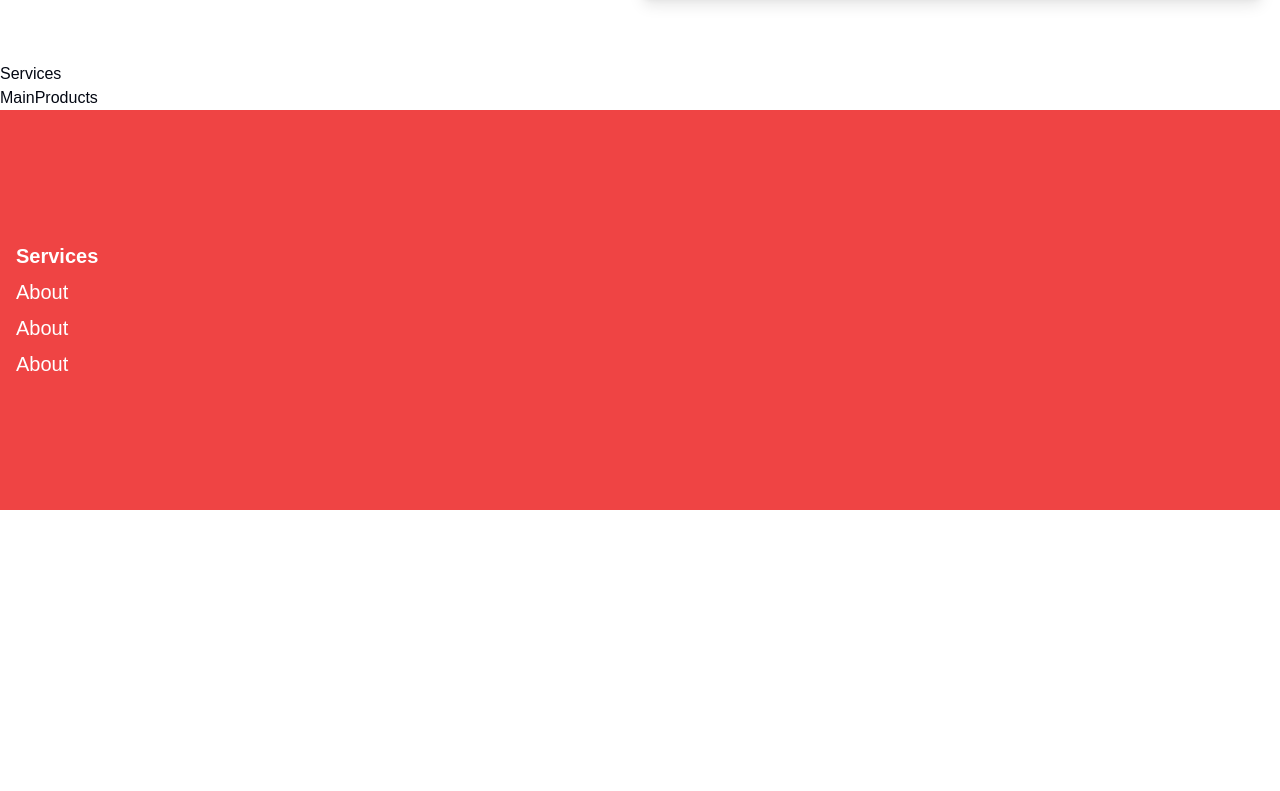
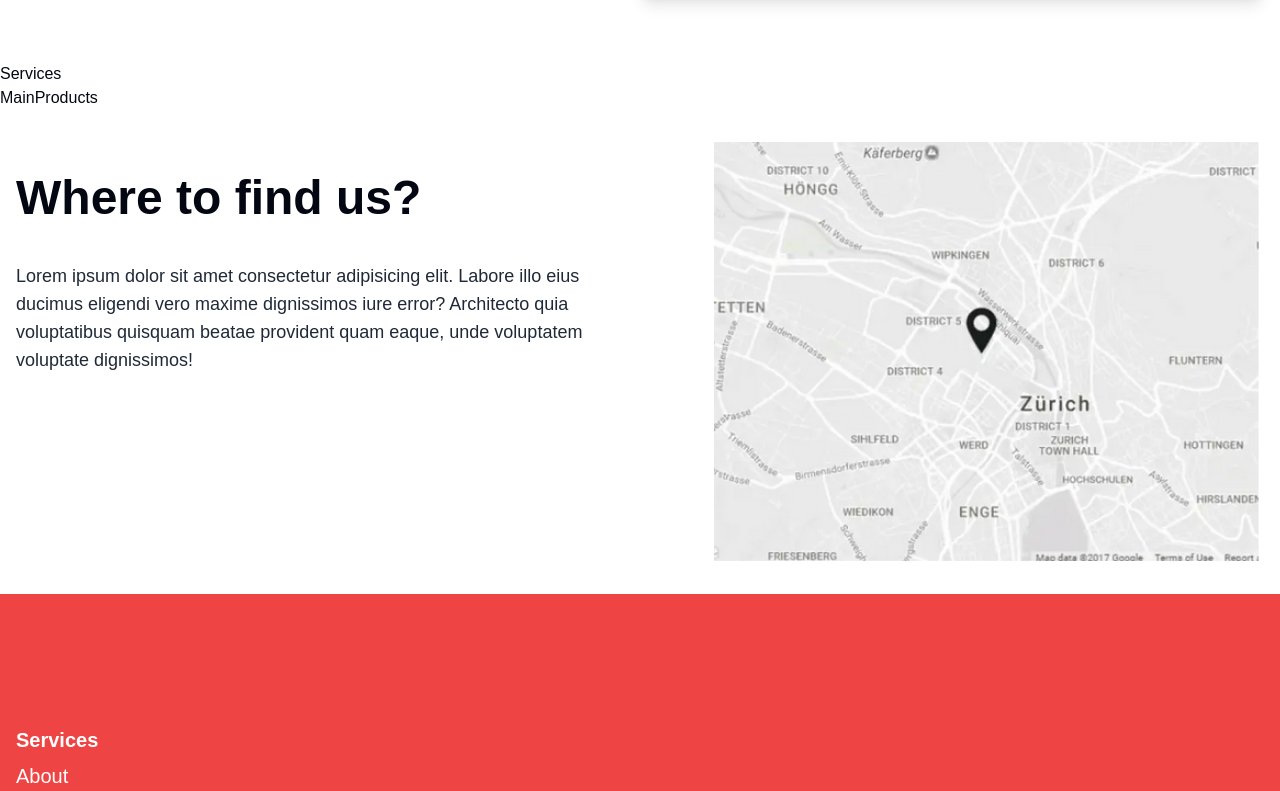
Before and after one commit to MGPychi/dalielectrique, a Next.js app: page / in a window 1280 px wide. Shown: the part 664-1455 px from the top of the page. Before the commit the page ends 1174 px from the top, so only its background shows below. Built offline with nearby package versions, Linux system fonts and the light colour scheme.

Commit message:
removed unused vars

```diff
--- /dev/null
+++ b/src/app/_components/Location.tsx
@@ -0,0 +1,30 @@
+import Image from "next/image";
+import React from "react";
+
+const Location = () => {
+  return (
+    <section className="flex flex-col items-center lg:items-start px-4 gap-4 lg:flex-row mx-auto container justify-between py-8 ">
+      <div className="w-full lg:w-1/2 ">
+        <h1 className="text-4xl lg:text-5xl font-bold py-4 pb-6 lg:py-8 lg:pb-10">
+          Where to find us?
+        </h1>
+        <p className="text-gray-800 text-base lg:text-lg">
+          Lorem ipsum dolor sit amet consectetur adipisicing elit. Labore illo
+          eius ducimus eligendi vero maxime dignissimos iure error? Architecto
+          quia voluptatibus quisquam beatae provident quam eaque, unde
+          voluptatem voluptate dignissimos!
+        </p>
+      </div>
+      <div>
+        <Image
+          src={"/location.png"}
+          width={550}
+          height={450}
+          alt="location image"
+        />
+      </div>
+    </section>
+  );
+};
+
+export default Location;
--- a/src/app/page.tsx
+++ b/src/app/page.tsx
@@ -1,10 +1,11 @@
-'use client';
+"use client";
 import Header from "@/components/layout/Header/Header";
 import Footer from "@/components/layout/Footer";
 import Hero from "./_components/Hero";
 import Services from "./_components/Services";
 import Introduction from "./_components/Introduction";
 import MainProducts from "./_components/MainProducts";
+import Location from "./_components/Location";
 
 export default function Homepage() {
   return (
@@ -12,9 +13,10 @@ export default function Homepage() {
       <Header />
       <main className="flex-grow bg-white pt-16">
         <Hero />
-        <Introduction/>
+        <Introduction />
         <Services />
-        <MainProducts/>
+        <MainProducts />
+        <Location />
       </main>
       <Footer />
     </>
```
Also changed, not shown: src/components/layout/Header/Header.tsx (+1 -8 lines), public/location.png (added), public/services.png (added).
